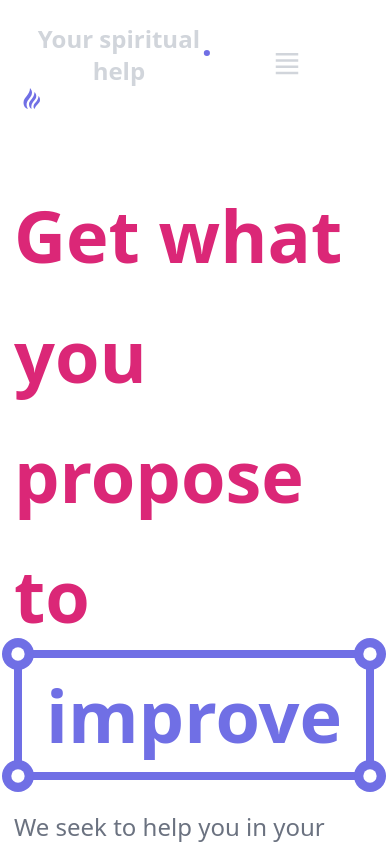
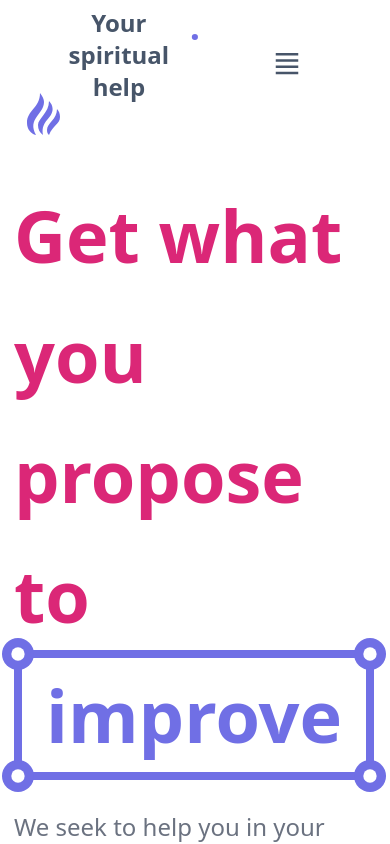
Before and after one commit to RikardoAkosta/emprendimientobarajas, a React (Vite) app: page / in a window 390 px wide. Shown: the top 844 px of the page. Built offline with nearby package versions, Linux system fonts and the light colour scheme.

Commit message:
se realiza commit de prueba para continuar con trabaj

```diff
--- a/src/components/Header.jsx
+++ b/src/components/Header.jsx
@@ -6,14 +6,14 @@ const Header = () => {
   return (
     <header className="flex items-center justify-beetween xl:justify-start w-full py-4 px-8 h-[15vh] z-50">
       <div className="xk:w-1/4  text-center -mt-4">
-        <a href="#" className="flex text-2xl font-bold relative p-1 bg-white">
+        <a href="#" className="flex text-2xl font-bold relative p-4 text-grays ">
         Your spiritual help <span className="text-primary  text-4xl">.</span>{" "}
-          <RiBlazeFill className=" absolute -left-3 -bottom-5 text-primary -z-10" />
+          <RiBlazeFill className="text-5xl absolute -left-3 -bottom-5 text-primary -z-10" />
         </a>
       </div>
       <nav
         className={`fixed bg-white w-[70%] md:w-[30%] xl:w-full h-full ${showMenu ? "left-0" : "-left-full"
-          } top-0 xl:static flex-1 flex flex-col xl:flex-row items-center justify-center gap-10 transition-all duration-500`}
+          } top-0 xl:static flex-1 flex flex-col xl:flex-row items-center justify-center gap-10 transition-all duration-500 z-50`}
       >
 
 
@@ -30,7 +30,7 @@ const Header = () => {
           Products
         </a>
       </nav>
-      <button onClick={() => setShowMenu(!showMenu)} className="xl:hidden text-3xl p-14">
+      <button onClick={() => setShowMenu(!showMenu)} className="xl:hidden text-3xl p-14 text-grays ">
         {showMenu ? <RiCloseLine/> : <RiAlignJustify/>}
 
       </button>
--- a/src/components/Hero.jsx
+++ b/src/components/Hero.jsx
@@ -3,7 +3,7 @@ import { RiCheckboxBlankCircleFill, RiPlayFill } from "react-icons/ri";
 
 const Hero = () => {
   return (
-    <section className="h-[85vh] grid grid-cols-1 md:grid-cols-8">
+    <section className="min-h-[85vh] grid grid-cols-1 md:grid-cols-8">
       {/* Informacion */}
       <div className="md:col-span-5 flex items-center justify-center p-12">
         <div className="flex flex-col gap-8">
```
Also changed, not shown: 1 other file (tests, documents, lock files or other folders).
